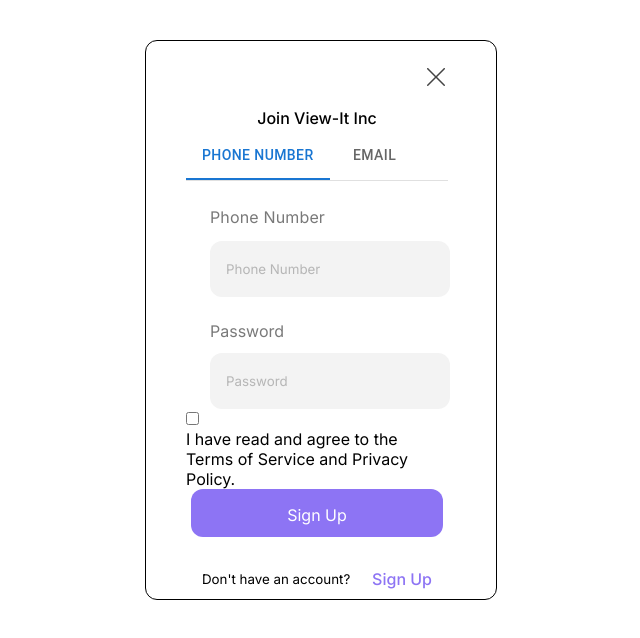
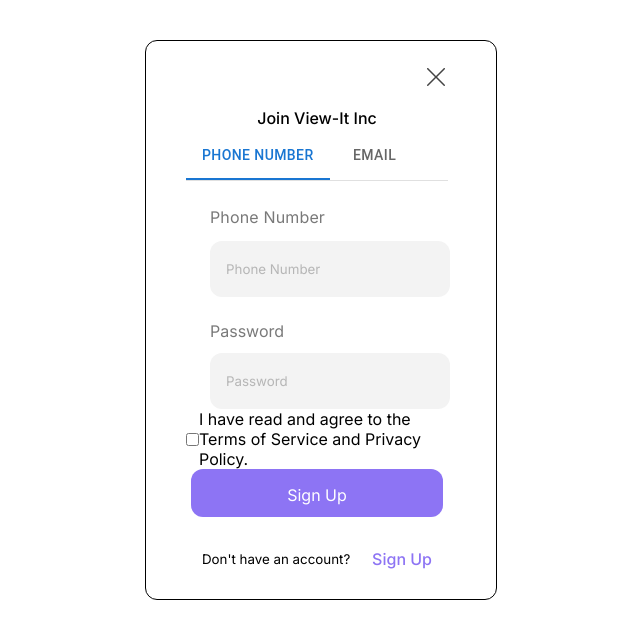
Before and after one commit to Bolurx07/View-It-Inc, a React (Create React App) app: page /Login in a window 1280 px wide. Shown: the top 638 px of the page, without its empty margins (319-959 px from the left). Built offline with nearby package versions, Linux system fonts and the light colour scheme.

Commit message:
Trying to link login and signup page

```diff
--- a/src/Pages/Signup/Signup.module.css
+++ b/src/Pages/Signup/Signup.module.css
@@ -47,7 +47,11 @@
     color: rgba(121, 121, 121, 0.5);
 }
 
-
+.checkboxcontainer{
+    display: flex;
+    align-items: center;
+    justify-content: space-around;
+}
 
 #signup{
     padding: 1rem 6rem ;
```
